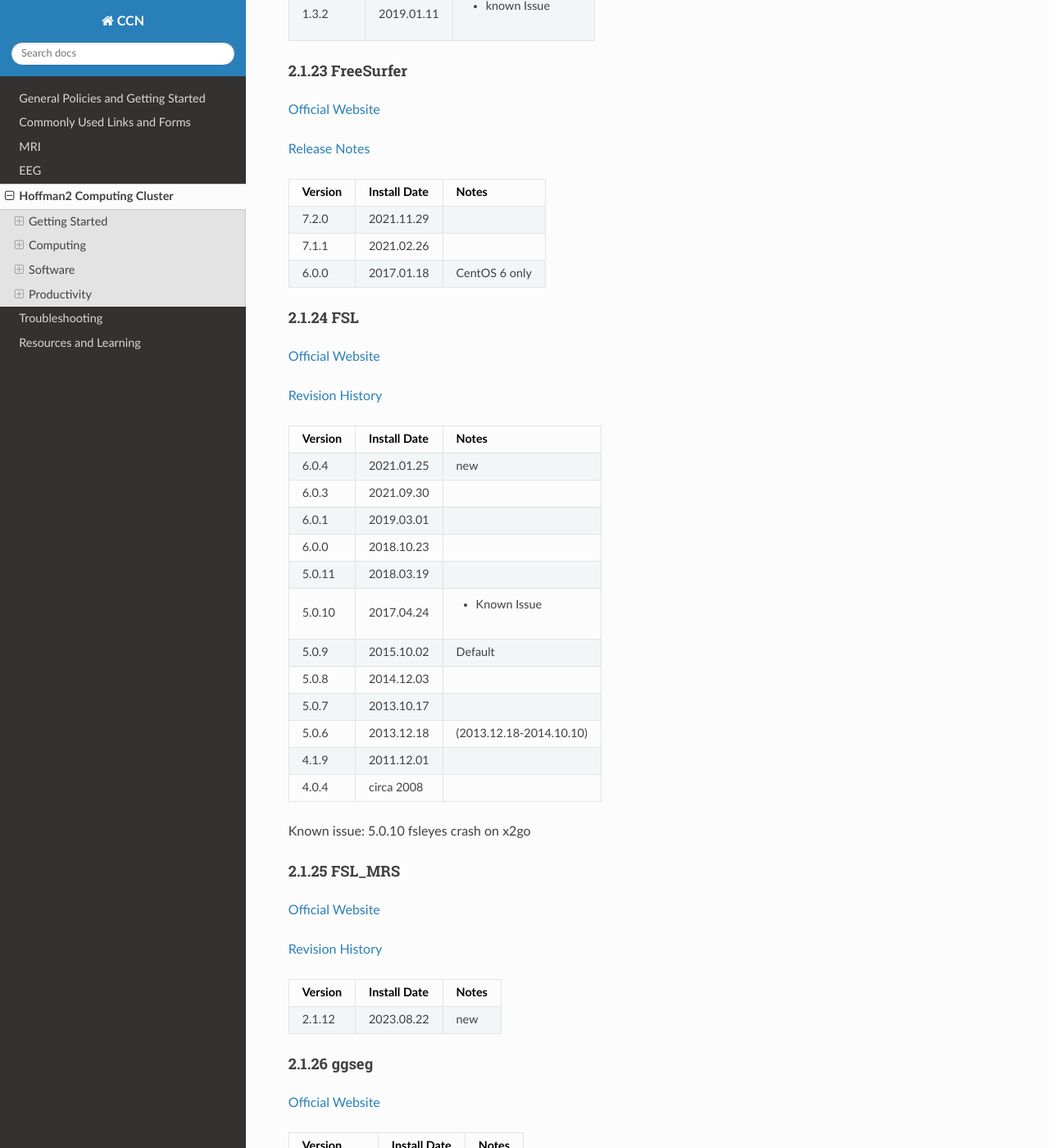
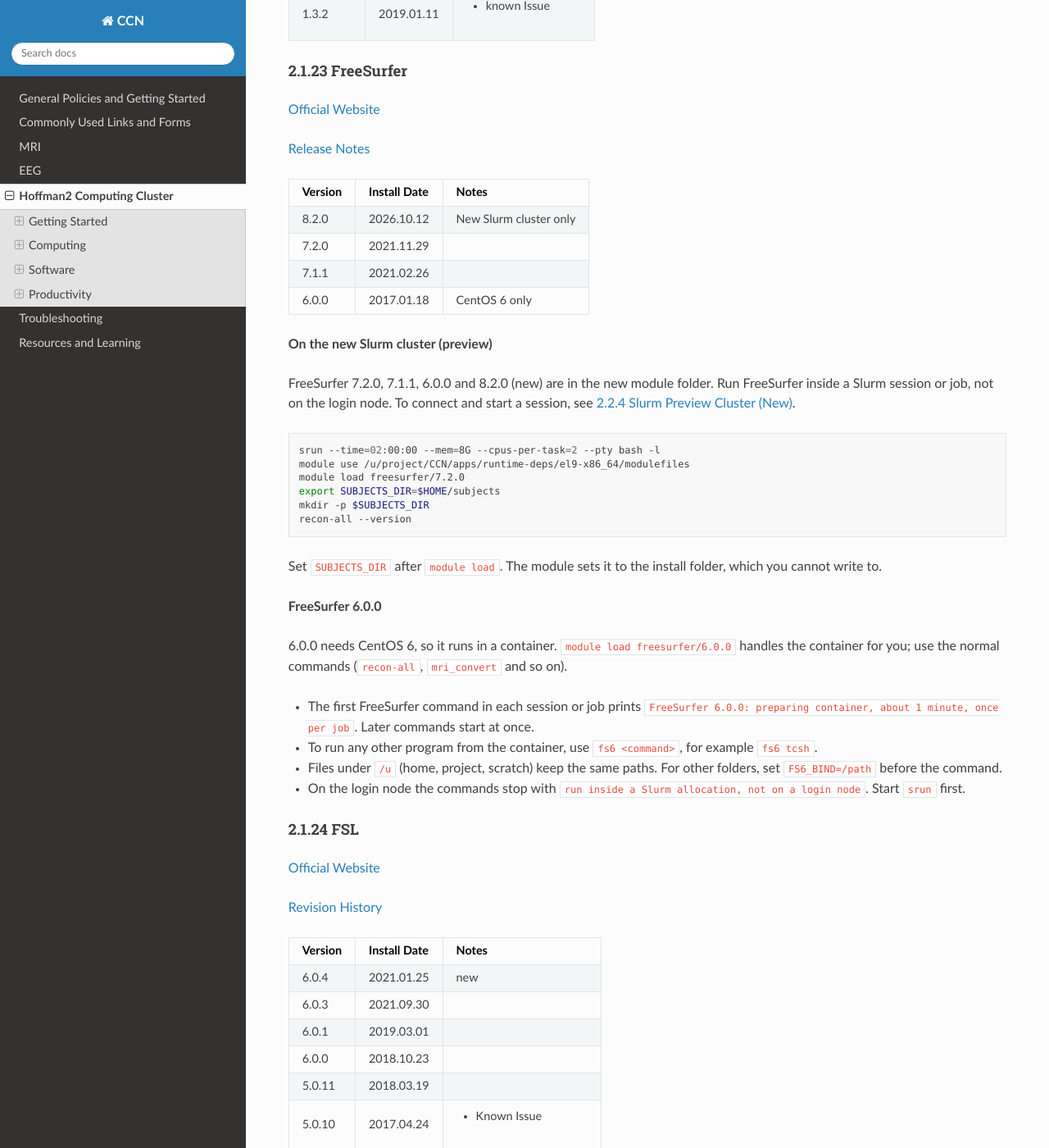
Before and after one commit to CCN-Support/CCN_Wiki, a Sphinx documentation site: the page built from docs/source/hoffman.rst, in a window 1280 px wide and 1400 px high, scrolled down 19947 px. Shown: the whole window at 82% size. Built offline with Sphinx 7.4.7 and the Read the Docs theme 3.1.0, drawn with Linux system fonts in a browser that asks for light colours.

Commit message:
Add Slurm preview usage to FreeSurfer (2.1.23)
Adds the new module folder commands, the SUBJECTS_DIR note, the FreeSurfer 6.0.0 container notes and the 8.2.0 version row.

```diff
--- a/docs/source/hoffman.rst
+++ b/docs/source/hoffman.rst
@@ -1011,6 +1011,9 @@
    * - Version
      - Install Date
      - Notes
+   * - 8.2.0
+     - 2026.10.12
+     - New Slurm cluster only
    * - 7.2.0
      - 2021.11.29
      -
@@ -1020,6 +1023,30 @@
    * - 6.0.0
      - 2017.01.18
      - CentOS 6 only
+
+**On the new Slurm cluster (preview)**
+
+FreeSurfer 7.2.0, 7.1.1, 6.0.0 and 8.2.0 (new) are in the new module folder. Run FreeSurfer inside a Slurm session or job, not on the login node. To connect and start a session, see :ref:`slurm-preview`.
+
+.. code-block:: bash
+
+   srun --time=02:00:00 --mem=8G --cpus-per-task=2 --pty bash -l
+   module use /u/project/CCN/apps/runtime-deps/el9-x86_64/modulefiles
+   module load freesurfer/7.2.0
+   export SUBJECTS_DIR=$HOME/subjects
+   mkdir -p $SUBJECTS_DIR
+   recon-all --version
+
+Set ``SUBJECTS_DIR`` after ``module load``. The module sets it to the install folder, which you cannot write to.
+
+**FreeSurfer 6.0.0**
+
+6.0.0 needs CentOS 6, so it runs in a container. ``module load freesurfer/6.0.0`` handles the container for you; use the normal commands (``recon-all``, ``mri_convert`` and so on).
+
+- The first FreeSurfer command in each session or job prints ``FreeSurfer 6.0.0: preparing container, about 1 minute, once per job``. Later commands start at once.
+- To run any other program from the container, use ``fs6 <command>``, for example ``fs6 tcsh``.
+- Files under ``/u`` (home, project, scratch) keep the same paths. For other folders, set ``FS6_BIND=/path`` before the command.
+- On the login node the commands stop with ``run inside a Slurm allocation, not on a login node``. Start ``srun`` first.
 
 2.1.24 FSL
 ^^^^^^^^^^
```
